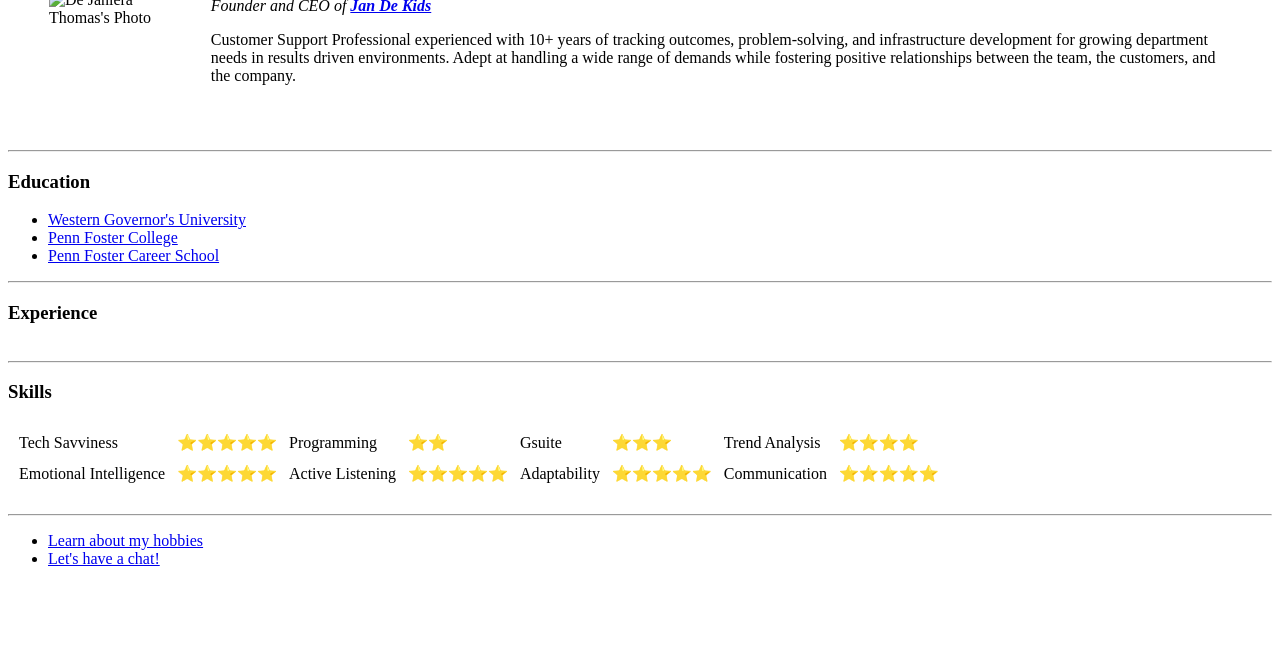
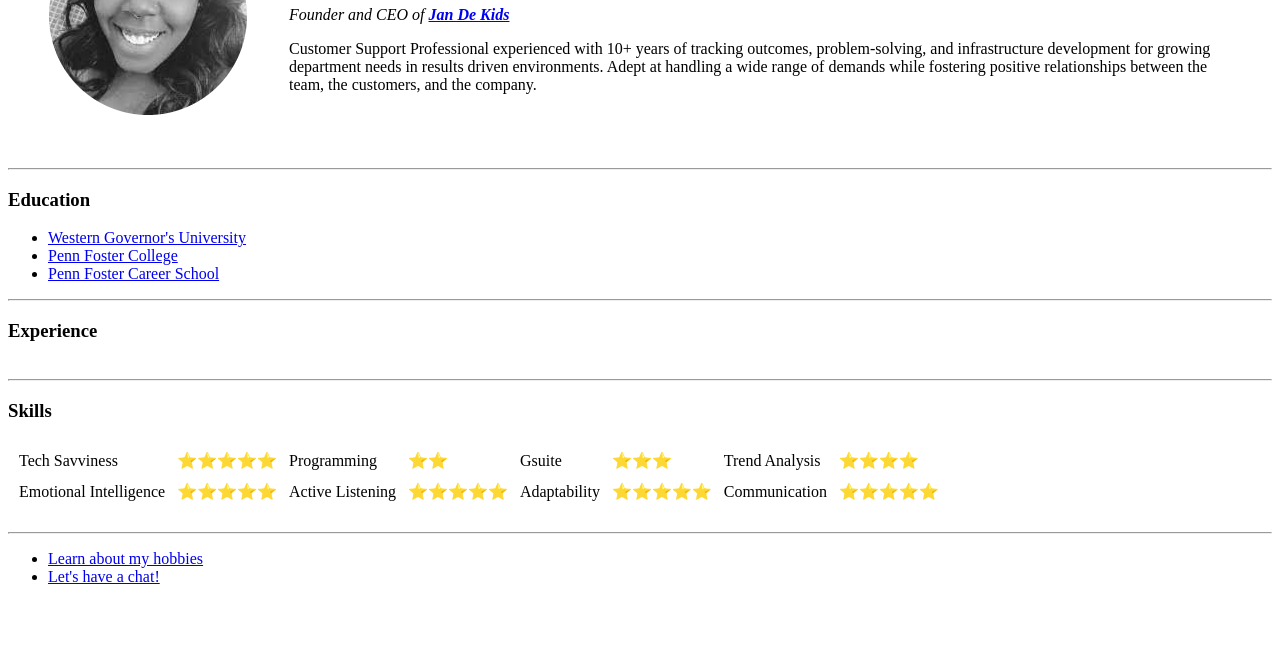
Before and after one commit to myspacedays/CV, a plain HTML site: page index.html in a window 1280 px wide. Shown: the part 132-800 px from the top of the page. Drawn offline with Linux system fonts and the light colour scheme.

Commit message:
Update index.html
Updated photo source relative to GitHub location so it would show up on the published website

```diff
--- a/index.html
+++ b/index.html
@@ -5,7 +5,7 @@
   <meta charset="utf-8">
   <table cellspacing="40">
     <tr>
-      <td><img src="images\dj.png" alt="De Janiera Thomas's Photo"></td>
+      <td><img src="dj.png" alt="De Janiera Thomas's Photo"></td>
       <td>
         <h1>De Janiera Wilson-Thomas</h1>
         <p><em>Founder and CEO of <strong><a href="https://jandekids.com/">Jan De Kids</a></strong></em></p>
```
